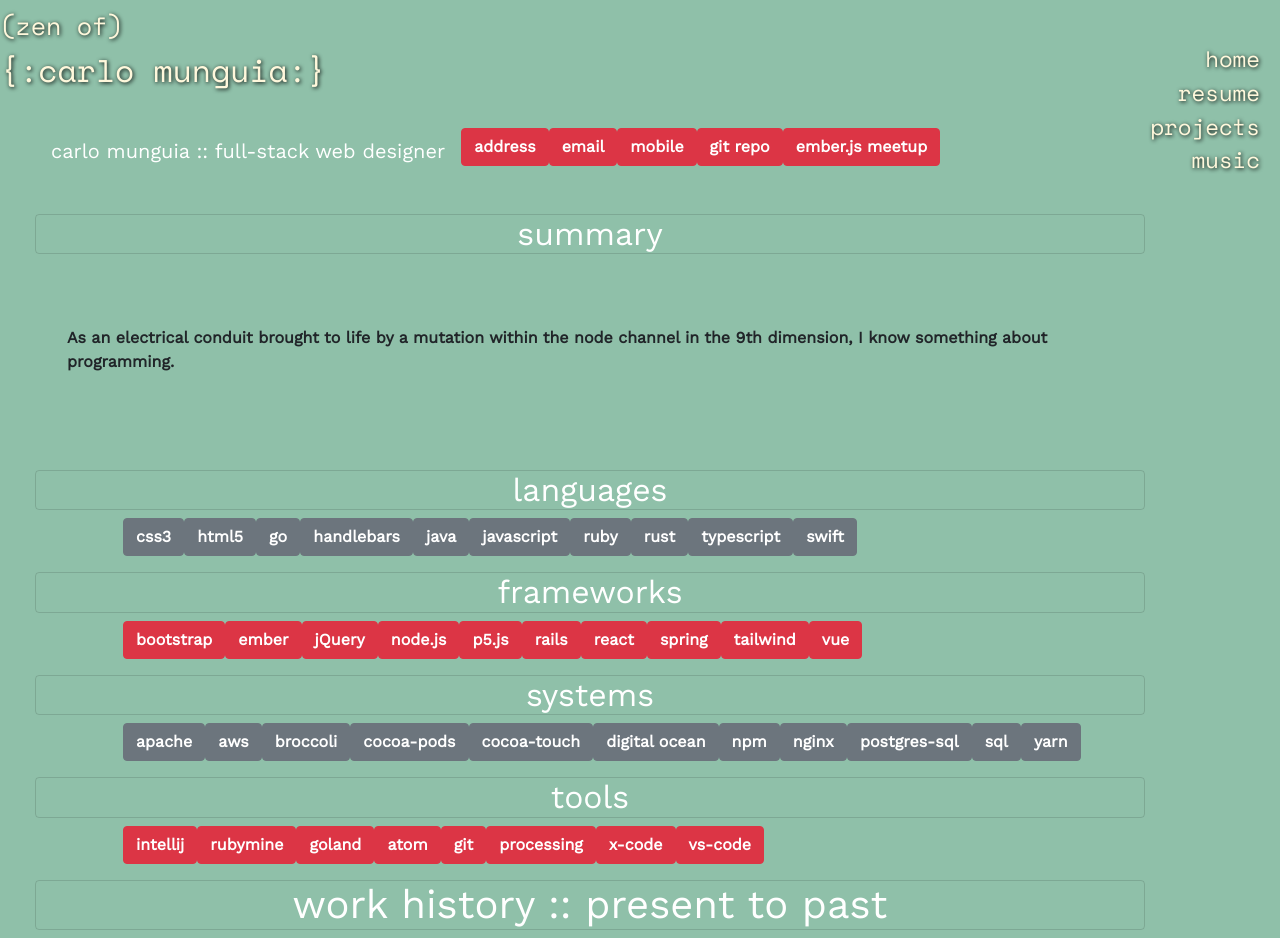
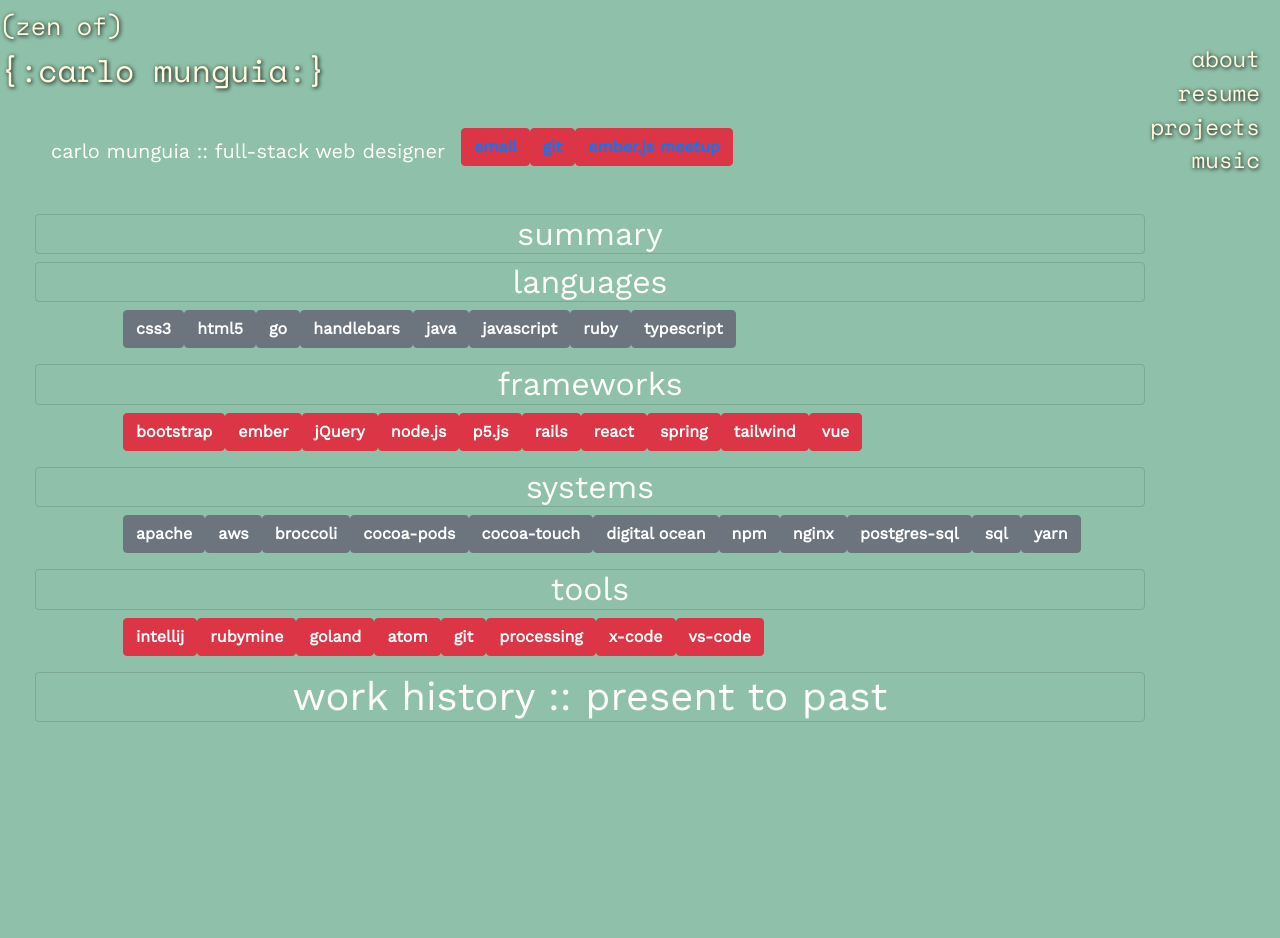
Before and after one commit to carlomunguia/carlomunguia.com, a Vue app: page /#/r in a window 1280 px wide. After the commit the page ends 800 px from the top, so only its background shows below. Built offline with nearby package versions, Linux system fonts and the light colour scheme.

Commit message:
further development of page cohesion

```diff
--- a/index.html
+++ b/index.html
@@ -4,7 +4,6 @@
     <link href="https://fonts.googleapis.com/css?family=Space+Mono" rel="stylesheet">
     <link href="https://fonts.googleapis.com/css?family=Work+Sans" rel="stylesheet">
     <link rel="stylesheet" href="https://stackpath.bootstrapcdn.com/bootstrap/4.3.1/css/bootstrap.min.css" integrity="sha384-ggOyR0iXCbMQv3Xipma34MD+dH/1fQ784/j6cY/iJTQUOhcWr7x9JvoRxT2MZw1T" crossorigin="anonymous">
-
     <meta charset="utf-8">
     <meta name="viewport" content="width=device-width,initial-scale=1.0">
     <title>welcome to carlomunguia.com</title>
@@ -17,11 +16,8 @@
       integrity="sha256-FgpCb/KJQlLNfOu91ta32o/NMZxltwRo8QtmkMRdAu8="
       crossorigin="anonymous"></script>
   <script>
-$(document).ready(function () {
-  $('.content-area').click(function () {
-    $('.card').animate({right: '+=140px'});
-  });
-});
+
+
   </script>
   </body>
 </html>
--- a/src/App.vue
+++ b/src/App.vue
@@ -2,7 +2,7 @@
   <div id="app">
     <menu class="main-menu">
 
-      <router-link to="h">home</router-link>
+      <router-link to="/h">about</router-link>
       <router-link to="/r">resume</router-link>
       <router-link to="/p">projects</router-link>
       <router-link to="/m">music</router-link>
@@ -19,13 +19,6 @@
     <router-view/>
   </div>
 </template>
-
-<script>
- export default {
-   name: 'App'
- }
-</script>
-
 <style>
   .main-menu {
     position: fixed;
--- a/src/components/Resume.vue
+++ b/src/components/Resume.vue
@@ -1,18 +1,17 @@
 <template>
   <div class="container content-area">
-    <div class="btn btn-danger">address</div>
-    <div class="btn btn-danger">email</div>
-    <div class="btn btn-danger">mobile</div>
-    <div class="btn btn-danger">git repo</div>
-    <div class="btn btn-danger">ember.js meetup</div>
+    <div class="btn btn-danger">
+      <a href="mailto:carlo.munguia.82@gmail.com">email</a>
+    </div>
+    <div class="btn btn-danger">
+      <a href="http://www.github.com/carlomunguia">git</a> </div>
+    <div class="btn btn-danger">
+      <a href="http://www.meetup.com/EmberSA">ember.js meetup</a></div>
     <h1 class="btn-lg bg-transparent text-center text-white float-left">carlo munguia :: full-stack web designer</h1>
     <br>
     <br>
     <br>
     <h2 class="card bg-transparent text-center text-white">summary</h2>
-    <p class="content-area jumbotron bg-transparent">
-      As an electrical conduit brought to life by a mutation within the node channel in the 9th dimension, I know something about programming.
-    </p>
     <div class=" justify-content-left">
       <h2 class="card bg-transparent text-white text-center">languages</h2>
       <ul class="ml-5 ">
@@ -23,10 +22,7 @@
         <li class="btn font-weight-bold btn-secondary">java</li>
         <li class="btn font-weight-bold btn-secondary">javascript</li>
         <li class="btn font-weight-bold btn-secondary">ruby</li>
-        <li class="btn font-weight-bold btn-secondary">rust</li>
         <li class="btn font-weight-bold btn-secondary">typescript</li>
-        <li class="btn font-weight-bold btn-secondary">swift</li>
-
       </ul>
       <div class="content-area">
         <h2 class="card bg-transparent text-white text-center">frameworks</h2>
--- a/src/components/Zen.vue
+++ b/src/components/Zen.vue
@@ -1,6 +1,11 @@
 <template>
 <div>
-  {{ msg }}
+  <div class="btn-lg">
+    <a href="https://github.com/carlomunguia/vuetify-itunes">Vue.Js / Vuetify / iTunes API example</a>
+  </div>
+  <div class="btn-lg">
+    <a href="https://github.com/carlomunguia/Ahoritaa-Turq-App">Ruby on Rails SPA example</a>
+  </div>
 </div>
 </template>
 
--- a/src/router/index.js
+++ b/src/router/index.js
@@ -10,7 +10,7 @@ Vue.use(Router)
 export default new Router({
   routes: [
     {
-      path: '/',
+      path: '/h',
       name: 'Home',
       component: Home
     },
@@ -20,8 +20,8 @@ export default new Router({
       component: Resume
     },
     {
-      path: '/z',
-      name: 'Zen',
+      path: '/p',
+      name: 'Projects',
       component: Zen
     },
     {
```
